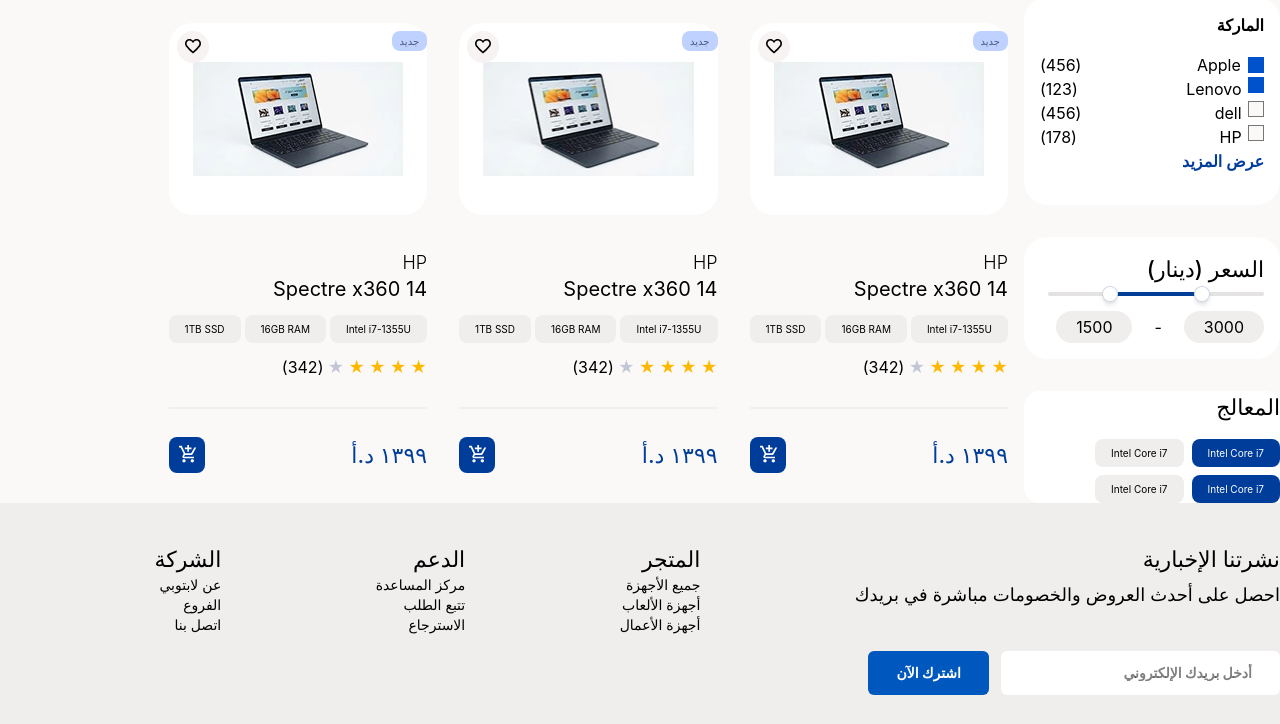
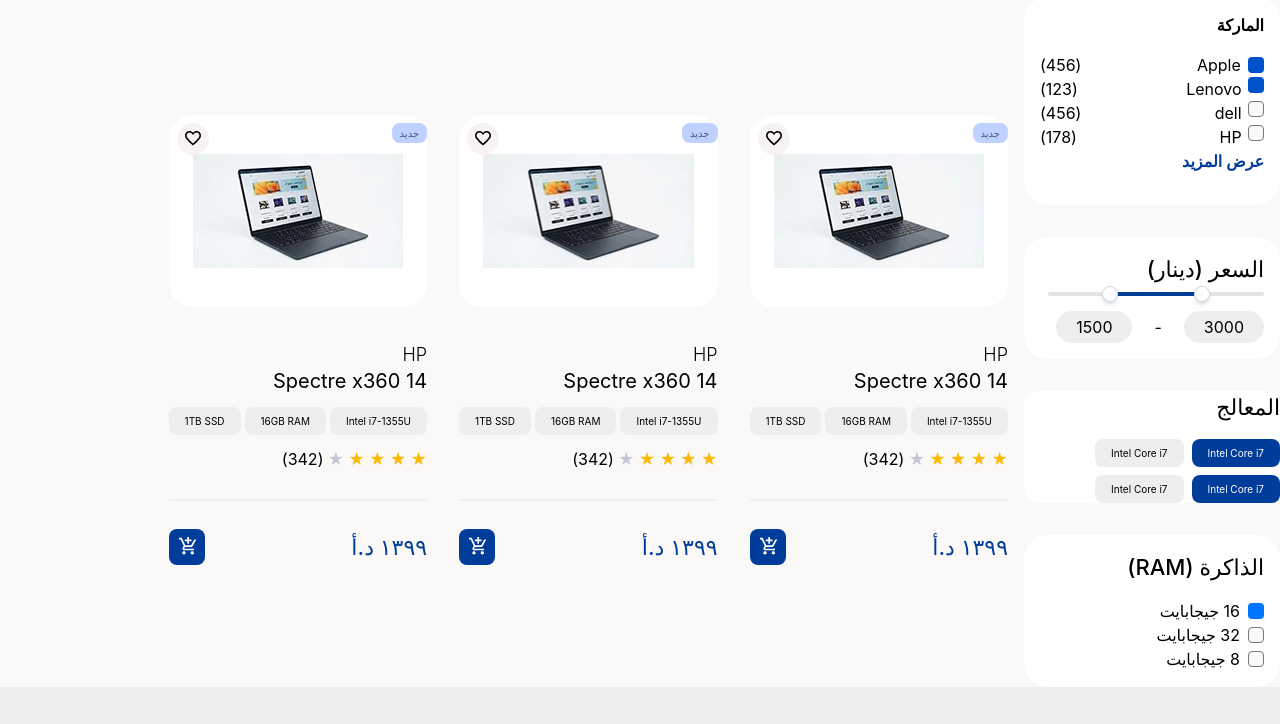
Before and after one commit to hananhamdan/Ehsan-Labtop, a website: page AllDevice.html in a window 1280 px wide. Shown: the part 178-902 px from the top of the page. Drawn offline with Linux system fonts and the light colour scheme.

Commit message:
add ram filter section

```diff
--- a/AllDevice.html
+++ b/AllDevice.html
@@ -154,7 +154,7 @@
 
     <h1>كل أجهزة اللابتوب</h1>
 
-    <div class=" row justify-between">
+    <div class=" row justify-between ">
       <div class="flex-1 row flex-col gap-[32px] ">
         <!--============right part========================-->
 
@@ -165,7 +165,7 @@
           </h3>
           <div class="grid w-auto  gap-2 gap-y-2 items-center grid-cols-10  ">
 
-            <div class="w-4 h-4  col-span-1  bg-PrimaryContainer"></div>
+            <div class="list bg-PrimaryContainer"></div>
             <p class="col-span-2">Apple</p>
 
             <div class="col-span-7 text-end">
@@ -174,7 +174,7 @@
           </div>
           <div class="grid w-auto grid-cols-10  ">
 
-            <div class="w-4 h-4  col-span-1 bg-PrimaryContainer"></div>
+            <div class="list bg-PrimaryContainer"></div>
             <p class="col-span-2">Lenovo</p>
 
             <div class="col-span-7 text-end">
@@ -183,7 +183,7 @@
           </div>
           <div class="grid w-auto grid-cols-10  ">
 
-            <div class="w-4 h-4  col-span-1 bg-Surface border border-[#767676]"></div>
+            <div class="list bg-Surface border border-[#767676]"></div>
             <p class="col-span-2">dell</p>
 
             <div class="col-span-7 text-end">
@@ -192,7 +192,7 @@
           </div>
           <div class="grid w-auto grid-cols-10  ">
 
-            <div class="w-4 h-4  col-span-1 bg-Surface border border-[#767676]"></div>
+            <div class="list bg-Surface border border-[#767676]"></div>
             <p class="col-span-2">HP</p>
 
             <div class="col-span-7 text-end">
@@ -237,12 +237,27 @@
                <div class="background " >Intel Core i7</div>
           </div>
         </div>
+        <div class="boxWhite">
+          <h3 class="mb-4">الذاكرة (RAM)</h3>
+          <ul>
+            <li class="row gap-2">
+            <div class="list bg-[#0075FF]"></div>
+            <p class="col-span-2">16 جيجابايت</p></li>
+            <li>
+             <li class="row gap-2">
+            <div class="list bg-Surface border border-[#767676]"></div>
+            <p class="col-span-2">32 جيجابايت</p></li>
+            <li class="row gap-2">
+            <div class="list bg-Surface border border-[#767676]"></div>
+            <p class="col-span-2">8 جيجابايت</p></li>
+          </ul>
+        </div>
       </div>
 
 
 
       <!--============left part=========================-->
-      <div class=" flex-4">
+      <div class=" flex-4 ">
       <div class="row">
         <div class="overflow-hidden rounded-lg bg-Surface">
 
--- a/assets/css/input.css
+++ b/assets/css/input.css
@@ -384,4 +384,7 @@
            transition duration-300
            hover:bg-[#C3C6D6];
 }
+.list{
+  @apply w-4 h-4  col-span-1 rounded-sm
+}
   }
```
Also changed, not shown: assets/css/output.css.
